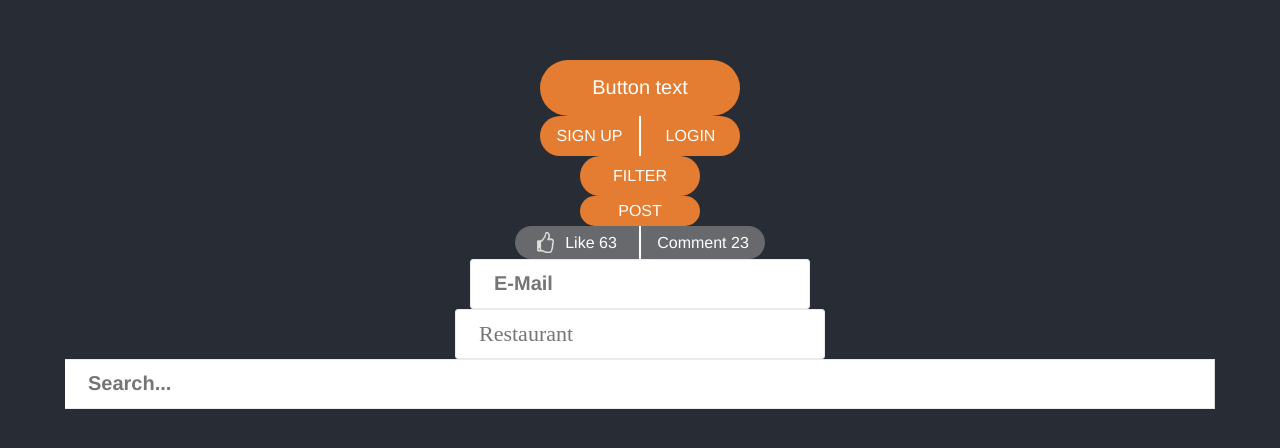
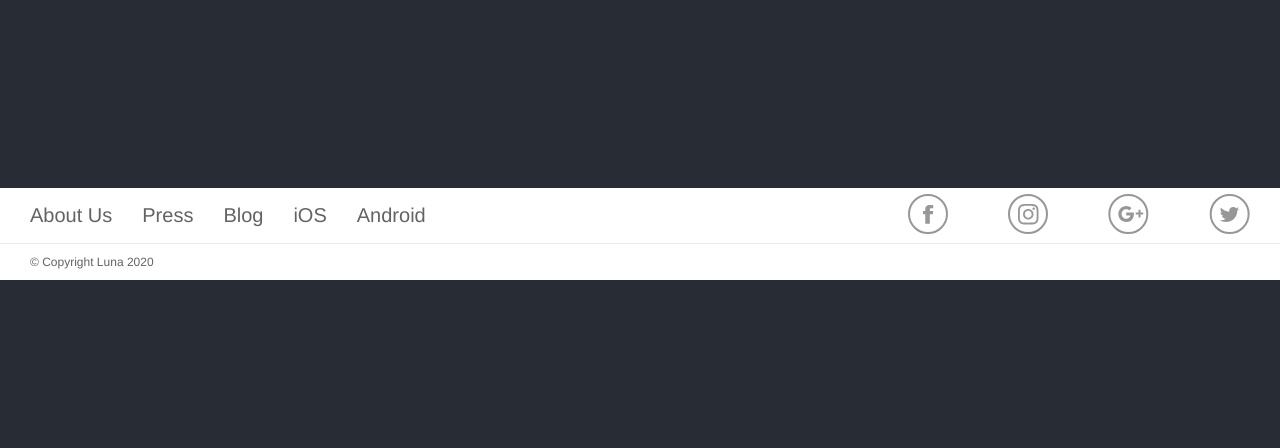
Before and after one commit to Ramonkos/luna, a React (Create React App) app in the folder frontend/: page / in a window 1280 px wide. Shown: the part 166-614 px from the top of the page. Built offline with nearby package versions, Linux system fonts and the light colour scheme.

Commit message:
added footer

```diff
--- a/frontend/src/App.js
+++ b/frontend/src/App.js
@@ -12,24 +12,14 @@ import {
     LikeIcon,
     GreyButtonPairWrapper
 } from "./style/GlobalButton";
-import {Input, RestaurantCreationInput, SearchBarInput} from "./style/GlobalInput";
+import { Input, RestaurantCreationInput, SearchBarInput } from "./style/GlobalInput";
+import Footer from "../../frontend/src/components/Footer"
 
 function App() {
   return (
     <div className="App">
       <header className="App-header">
-          <div><Button>Button text</Button></div>
-          <div>
-              <SmallOrangeLeftButton>Sign up</SmallOrangeLeftButton><SmallOrangeRightButton>Login</SmallOrangeRightButton>
-          </div>
-          <div><SmallOrangeButton>Filter</SmallOrangeButton></div>
-          <div><SmallestOrangeButton>Post</SmallestOrangeButton></div>
-          <GreyButtonPairWrapper>
-              <GreyLeftButton><LikeIcon src={likeIcon}></LikeIcon>Like  63</GreyLeftButton><GreyRightButton>Comment  23</GreyRightButton>
-          </GreyButtonPairWrapper>
-          <Input placeholder="E-Mail" />
-          <RestaurantCreationInput placeholder="Restaurant" />
-          <SearchBarInput placeholder="Search..." />
+          <Footer/>
         {/*<img src={logo} className="App-logo" alt="logo" />*/}
         {/*<p>*/}
         {/*  Edit <code>src/App.js</code> and save to reload.*/}
--- a/frontend/src/components/Footer/index.js
+++ b/frontend/src/components/Footer/index.js
@@ -0,0 +1,56 @@
+import React from "react";
+
+import { FooterContainer } from "./style.js";
+import { UpperWrapper } from "./style.js";
+import { FooterLinks } from "./style.js";
+import { FooterSocialIcons } from "./style.js";
+import { LowerWrapper } from "./style.js";
+import Facebook from "../../assets/facebook.svg";
+import Instagram from "../../assets/instagram.svg";
+import GooglePlus from "../../assets/googleplus.svg";
+import Twitter from "../../assets/twitter.svg";
+
+const Footer = () => {
+  return (
+    <FooterContainer>
+      <UpperWrapper>
+        <FooterLinks>
+          <a href="#">About Us</a>
+          <a href="#">Press</a>
+          <a href="#">Blog</a>
+          <a href="#">iOS</a>
+          <a href="#">Android</a>
+        </FooterLinks>
+        <FooterSocialIcons>
+          <ul>
+            <li>
+              <a href="https://www.facebook.com/">
+                <img src={Facebook} alt="Facebook Logo" />
+              </a>
+            </li>
+            <li>
+              <a href="https://www.instagram.com/">
+                <img src={Instagram} alt="Instagram Logo" />
+              </a>
+            </li>
+            <li>
+              <a href="https://google.com/">
+                <img src={GooglePlus} alt="GooglePlus Logo" />
+              </a>
+            </li>
+            <li>
+              <a href="https://twitter.com/">
+                <img src={Twitter} alt="Twitter Logo" />
+              </a>
+            </li>
+          </ul>
+        </FooterSocialIcons>
+      </UpperWrapper>
+      <LowerWrapper>
+        <p>© Copyright Luna 2020</p>
+      </LowerWrapper>
+    </FooterContainer>
+  );
+};
+
+export default Footer;
--- /dev/null
+++ b/frontend/src/components/Footer/style.js
@@ -0,0 +1,58 @@
+import styled from "styled-components";
+import { rem } from "polished";
+
+export const FooterContainer = styled.div`
+  width: 100%;
+  background-color: #fff;
+`;
+
+export const UpperWrapper = styled.div`
+  width: 100%;
+  height: 56px;
+  display: flex;
+  align-items: center;
+  border-bottom: 1px solid #ebebeb;
+  ul li {
+    list-style: none;
+    display: inline-block;
+  }
+  a {
+    text-decoration: none;
+    padding-left: 30px;
+  }
+`;
+
+export const FooterLinks = styled.div`
+  width: 35%;
+  display: flex;
+  justify-content: flex-start;
+  a {
+    font-size: ${rem('20px')};
+    line-height: 23px;
+    color: #646363;
+  }
+`;
+
+export const FooterSocialIcons = styled.div`
+  display: flex;
+  align-items: center;
+  justify-content: flex-end;
+  width: 65%;
+  img {
+    padding-right: 30px;
+  }
+`;
+
+export const LowerWrapper = styled.div`
+  display: flex;
+  align-items: center;
+  width: 100%;
+  height: 36px;
+  font-size: rem("12px");
+  padding-left: 30px;
+  p {
+    font-size: ${rem('12px')};
+    line-height: ${rem('14px')};
+    color: #646363;
+  }
+`;
```
